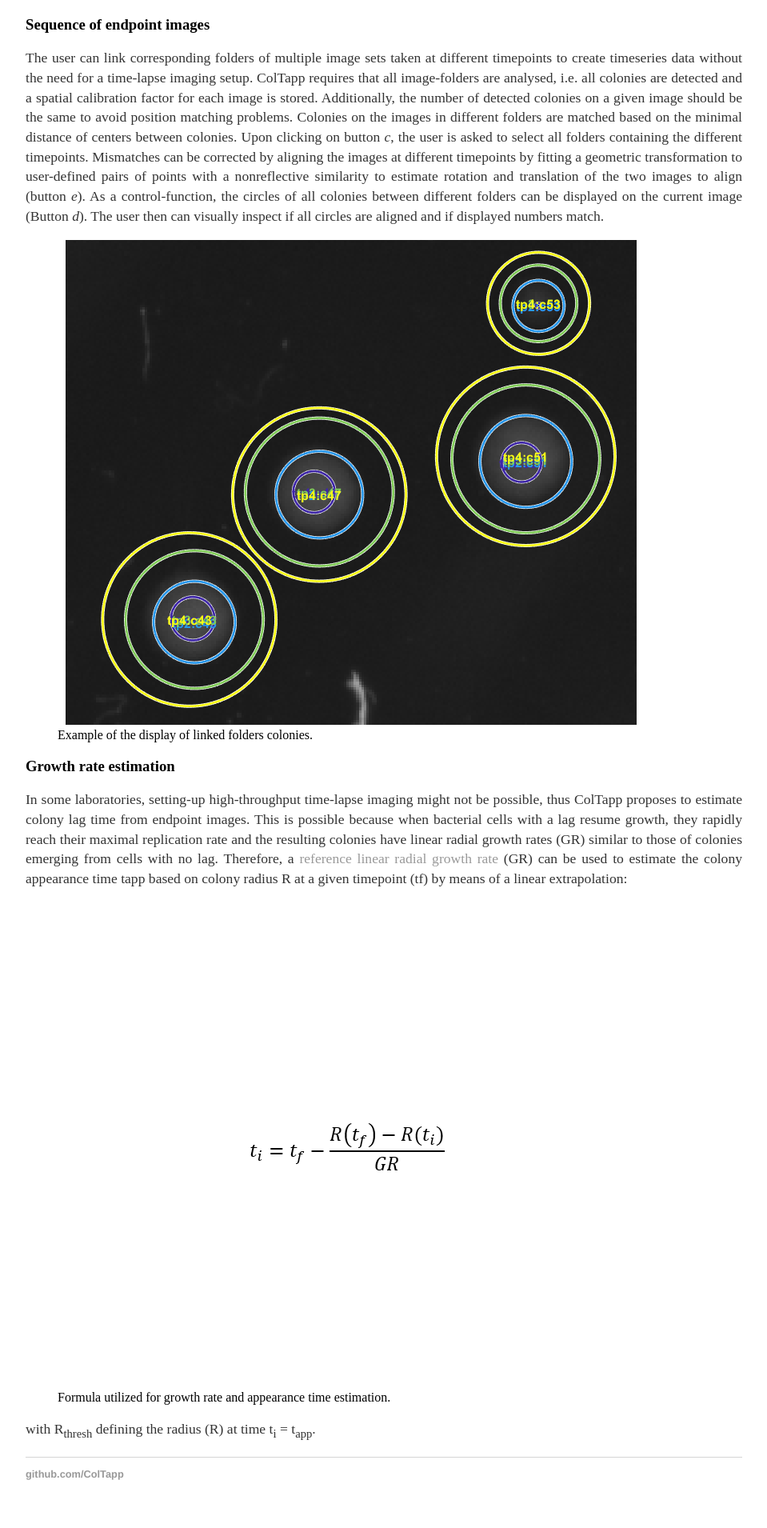
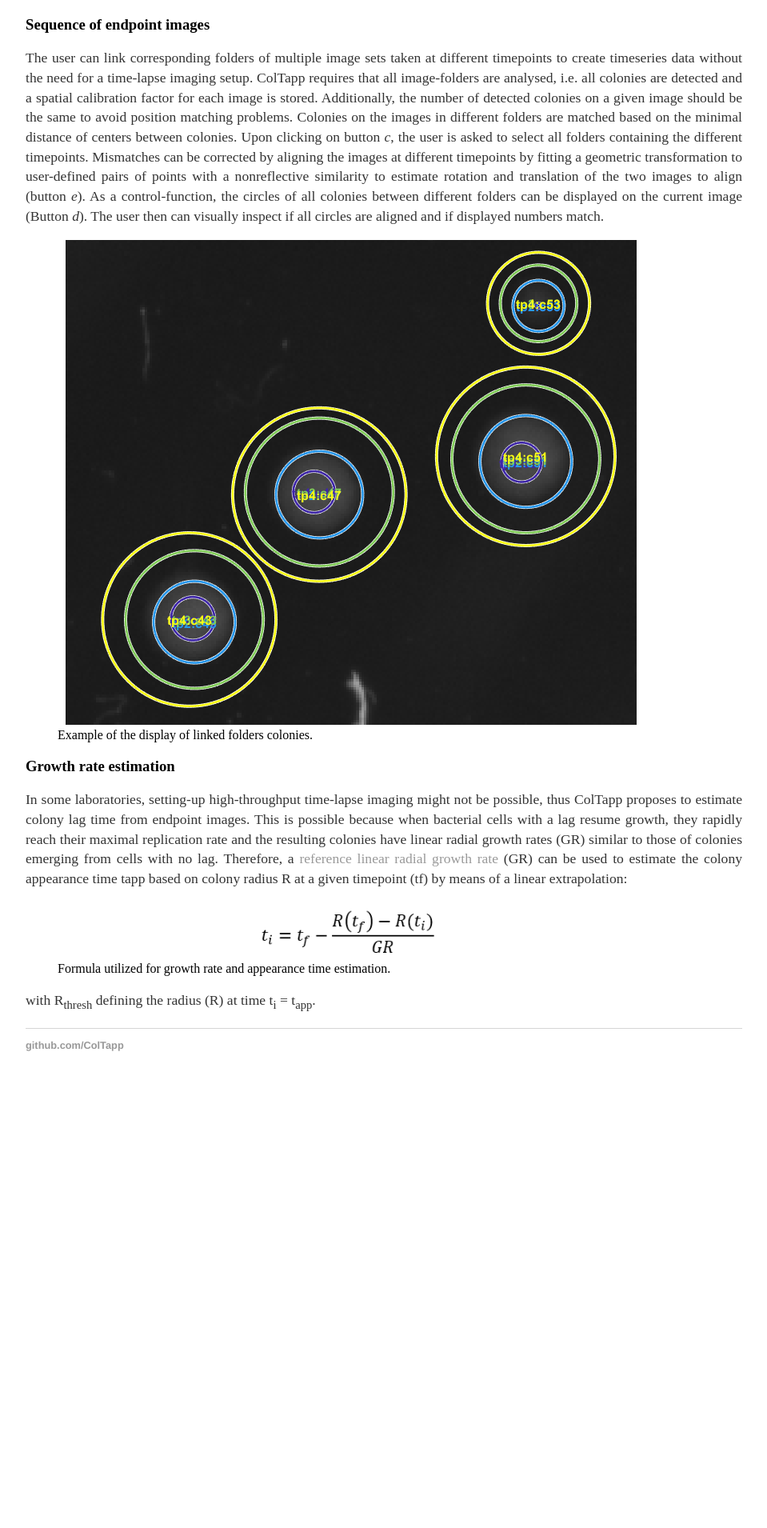
Before and after one commit to ColTapp/ColTapp.github.io, a Jekyll site: the page built from endpoint.md, in a window 1280 px wide. Shown: the part 1263-3173 px from the top of the page at 80% size, without its empty margins (160-1119 px from the left). Built offline with Jekyll 4.4.1, drawn with Linux system fonts in a browser that asks for light colours; after the commit the page ends 2637 px from its top, so only the background shows below that.

Commit message:
Update endpoint.md

```diff
--- a/endpoint.md
+++ b/endpoint.md
@@ -26,7 +26,7 @@ The user can link corresponding folders of multiple image sets taken at differen
 ### Growth rate estimation
 In some laboratories, setting-up high-throughput time-lapse imaging might not be possible, thus ColTapp proposes to estimate colony lag time from endpoint images. This is possible because when bacterial cells with a lag resume growth, they rapidly reach their maximal replication rate and the resulting colonies have linear radial growth rates (GR) similar to those of colonies emerging from cells with no lag. Therefore, a [reference linear radial growth rate]({{site.url}}/refparam) (GR) can be used to estimate the colony appearance time tapp based on colony radius R at a given timepoint (tf) by means of a linear extrapolation:
 <figure>
-  <img src="{{site.url}}/assets/images/EP2.png" alt="Formula for growth rate estimation" height="606px"/>
+  <img src="{{site.url}}/assets/images/EP2.png" alt="Formula for growth rate estimation" height="70px"/>
   <figcaption>Formula utilized for growth rate and appearance time estimation. </figcaption>
 </figure>
 
```
